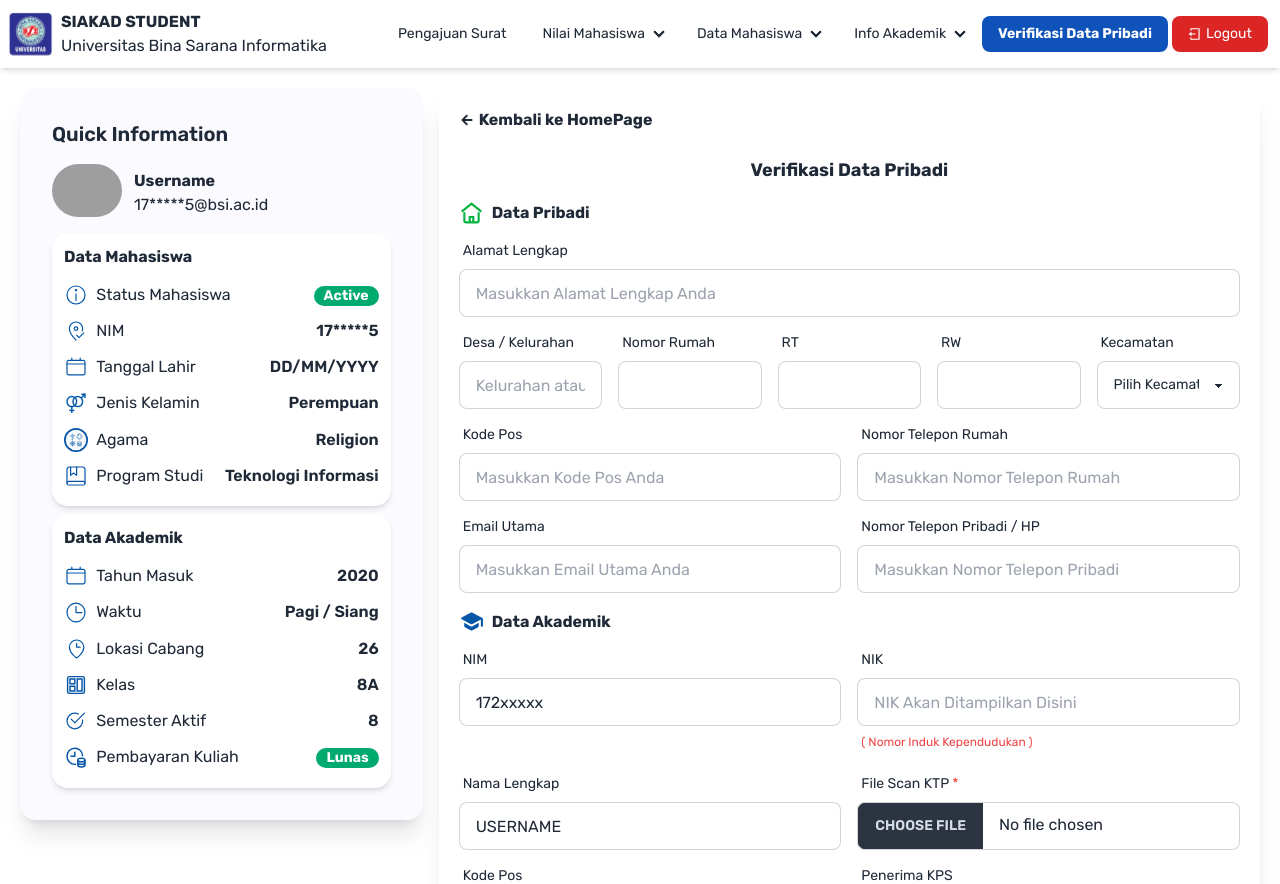
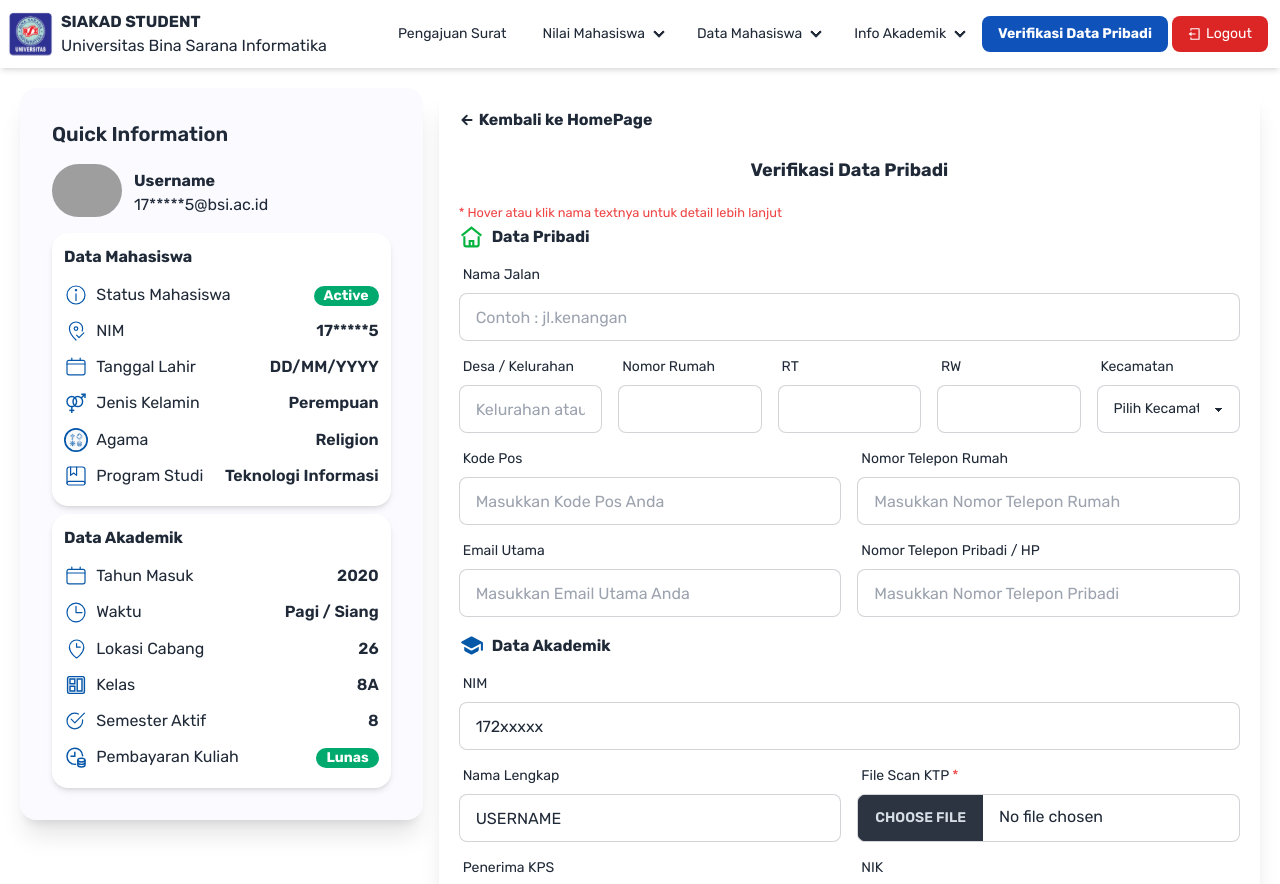
Before and after one commit to DavincyProject/project-skripsi, a Next.js app: page /verifikasi in a window 1280 px wide. Shown: the top 884 px of the page. Built offline with nearby package versions, Linux system fonts and the light colour scheme; sample sign-in values are in the browser's storage; grey boxes are pictures that could not be loaded.

Commit message:
fix: fix bugs on verifikasi data

```diff
--- a/src/app/verifikasi/page.tsx
+++ b/src/app/verifikasi/page.tsx
@@ -17,6 +17,9 @@ const page = () => {
         <h1 className="text-center font-bold text-lg mb-4">
           Verifikasi Data Pribadi
         </h1>
+        <small className="text-red-500 mb-2">
+          * Hover atau klik nama textnya untuk detail lebih lanjut
+        </small>
         <div className="flex flex-col gap-4">
           <DataPribadi />
 
--- a/src/components/verifikasi/DataAkademik.tsx
+++ b/src/components/verifikasi/DataAkademik.tsx
@@ -13,7 +13,7 @@ const DataAkademik = () => {
         />
         <span className="font-bold">Data Akademik</span>
       </div>
-      <div className="grid grid-cols-1 md:grid-cols-2 grid-rows-1 gap-4">
+
       <div>
         <label className="form-control w-full ">
           <div className="label">
@@ -26,24 +26,6 @@ const DataAkademik = () => {
             value={"172xxxxx"}
           />
         </label>
-        </div>
-        <div>
-          <label className="form-control w-full ">
-            <div className="label">
-              <span className="label-text">NIK</span>
-            </div>
-            <input
-              type="text"
-              placeholder="NIK Akan Ditampilkan Disini"
-              className="input input-bordered w-full "
-            />
-            <div className="label">
-              <span className="label-text-alt text-red-500">
-                ( Nomor Induk Kependudukan )
-              </span>
-            </div>
-          </label>
-        </div>
       </div>
       <div className="grid grid-cols-1 md:grid-cols-2 grid-rows-1 gap-4">
         <div>
@@ -81,18 +63,6 @@ const DataAkademik = () => {
         <div>
           <label className="form-control w-full ">
             <div className="label">
-              <span className="label-text">Kode Pos</span>
-            </div>
-            <input
-              type="text"
-              placeholder="Masukkan Kode Pos Anda"
-              className="input input-bordered w-full "
-            />
-          </label>
-        </div>
-        <div>
-          <label className="form-control w-full ">
-            <div className="label">
               <span className="label-text">
                 <div
                   className="tooltip"
@@ -114,6 +84,23 @@ const DataAkademik = () => {
             </div>
           </label>
         </div>
+        <div>
+          <label className="form-control w-full ">
+            <div className="label">
+              <span className="label-text">NIK</span>
+            </div>
+            <input
+              type="text"
+              placeholder="NIK Akan Ditampilkan Disini"
+              className="input input-bordered w-full "
+            />
+            <div className="label">
+              <span className="label-text-alt text-red-500">
+                ( Nomor Induk Kependudukan )
+              </span>
+            </div>
+          </label>
+        </div>
       </div>
     </div>
   );
--- a/src/components/verifikasi/DataPribadi.tsx
+++ b/src/components/verifikasi/DataPribadi.tsx
@@ -15,11 +15,11 @@ const DataPribadi = () => {
       </div>
       <label className="form-control w-full ">
         <div className="label">
-          <span className="label-text">Alamat Lengkap</span>
+          <span className="label-text">Nama Jalan</span>
         </div>
         <input
           type="text"
-          placeholder="Masukkan Alamat Lengkap Anda"
+          placeholder="Contoh : jl.kenangan"
           className="input input-bordered w-full "
         />
       </label>
```
Lines whose indentation alone changed are shown as unchanged.
